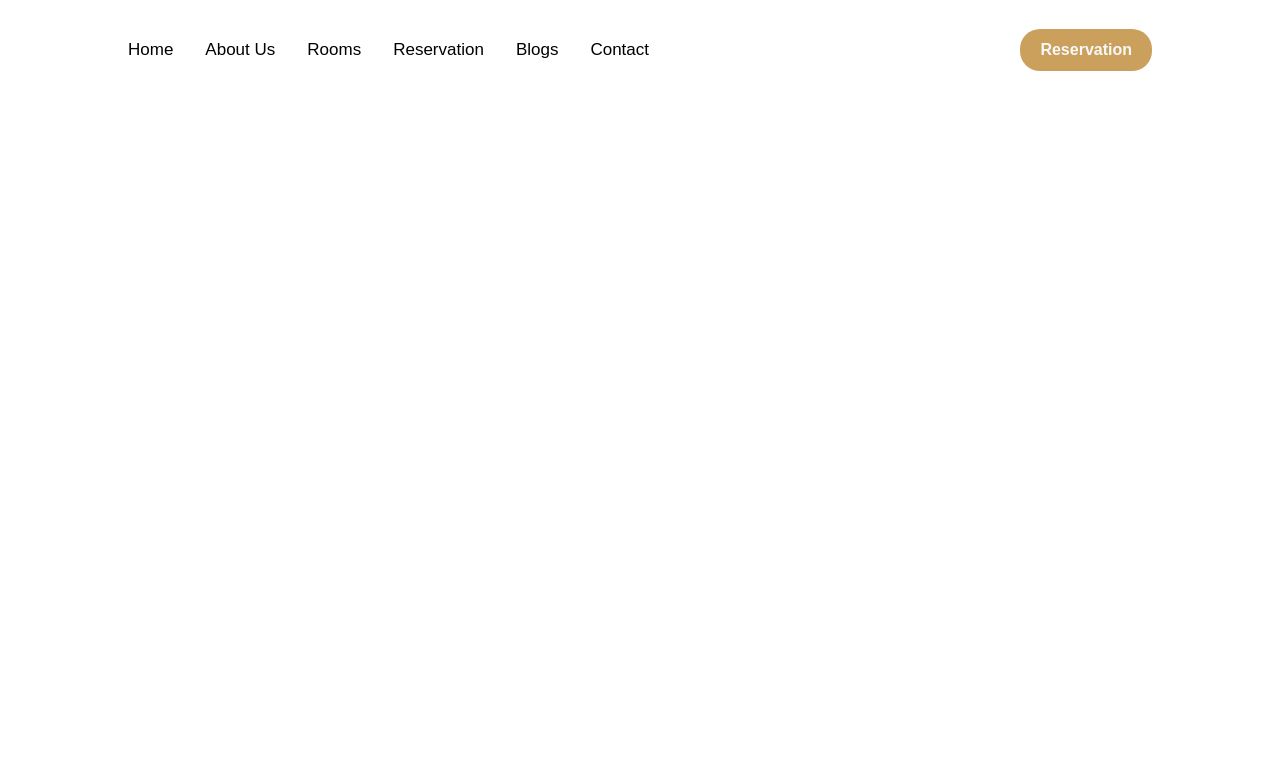
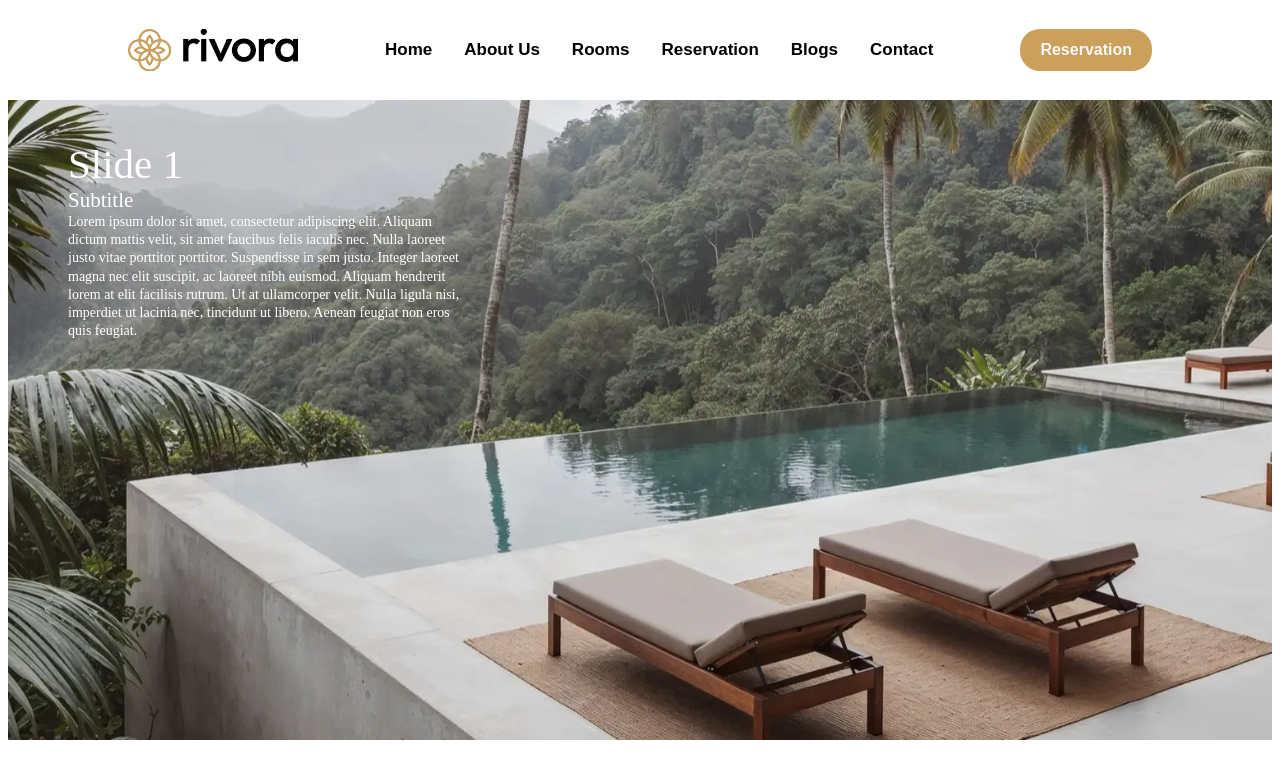
Before and after one commit to Sanket-potle/Sigma-Web-Dev, a plain HTML site: page Project-1/index.html in a window 1280 px wide. Drawn offline with nearby package versions, Linux system fonts and the light colour scheme; a web font is replaced by a local one.

Commit message:
banner changes

```diff
--- /dev/null
+++ b/Project-1/JS/main.js
@@ -0,0 +1,12 @@
+var swiper = new Swiper(".mySwiper", {
+      speed: 600,
+      parallax: true,
+      pagination: {
+        el: ".swiper-pagination",
+        clickable: true,
+      },
+      navigation: {
+        nextEl: ".swiper-button-next",
+        prevEl: ".swiper-button-prev",
+      },
+    });
--- a/Project-1/css/style.css
+++ b/Project-1/css/style.css
@@ -21,11 +21,21 @@ a {
   text-decoration: none;
   color: black;
 }
+html {
+  scroll-behavior: smooth;
+}
+main {
+  padding: 0 8px;
+}
 
 #container {
   width: 80vw;
   height: auto;
   margin: 0 auto;
+}
+
+section {
+  padding: 30px 0;
 }
 
 /* Navbar  */
@@ -64,23 +74,23 @@ nav {
 
 .btn-box button a {
   color: #f8f8f8;
-  transition: 0.3s ease;
   display: inline-block;
-  transition: 0.9s ease-out;
+  transition: 0.5s ease;
 }
 .btn-box:hover button {
   background-color: #574640;
 }
 
-.btn-box a:hover {
+.btn-box:hover a {
   color: #f8f8f8;
-  transform: translateY(30px);
+  transform: translateY(40px);
   background-color: #1b0101;
 }
 
 .menu li a {
   font-family: var(--font-one);
   font-size: 17px;
+  font-weight: 600;
 }
 
 .btn-box {
@@ -96,13 +106,52 @@ nav {
   font-family: var(--font-one);
   width: 100%;
   height: 100%;
-  background-color: transparent;
   color: #f8f8f8;
-  transition: 0.5s ease-in;
-  transform: translateY(100px);
+  transition: 0.5s ease;
+  transform: translateY(-30px);
   opacity: 0;
 }
 .btn-box:hover .nav-btn-hover {
-  transform: translateY(0px);
+  transform: translateY(10px);
   opacity: 1;
 }
+
+/* Hero Banner */
+.swiper {
+  width: 100%;
+  height: 80vh;
+}
+
+.swiper-slide {
+  font-size: 18px;
+  color: #fff;
+  -webkit-box-sizing: border-box;
+  box-sizing: border-box;
+  padding: 40px 60px;
+}
+
+.parallax-bg {
+  position: absolute;
+  left: 0;
+  top: 0;
+  width: 130%;
+  height: 100%;
+  -webkit-background-size: cover;
+  background-size: cover;
+  background-position: center;
+}
+
+.swiper-slide .title {
+  font-size: 41px;
+  font-weight: 300;
+}
+
+.swiper-slide .subtitle {
+  font-size: 21px;
+}
+
+.swiper-slide .text {
+  font-size: 14px;
+  max-width: 400px;
+  line-height: 1.3;
+}
--- a/Project-1/index.html
+++ b/Project-1/index.html
@@ -5,13 +5,14 @@
     <meta charset="UTF-8">
     <meta name="viewport" content="width=device-width, initial-scale=1.0">
     <link rel="stylesheet" href="css/style.css" />
+    <link rel="stylesheet" href="https://cdn.jsdelivr.net/npm/swiper@12/swiper-bundle.min.css" />
     <title>Hotel Site</title>
 </head>
 
 <body>
     <main>
         <nav class="navbar">
-            <!-- <img class="logo" src="assets/logo-black.webp" alt="logo"> -->
+            <img class="logo" src="assets/logo-black.webp" alt="logo">
             <ul class="menu">
                 <li><a href="#">Home</a></li>
                 <li><a href="#">About Us</a></li>
@@ -25,7 +26,69 @@
                 <span class="nav-btn-hover">Reservation</span>
             </div>
         </nav>
+        <!-- Hero Banner  -->
+        <div class="hero-banner">
+            <div style="--swiper-navigation-color: #fff; --swiper-pagination-color: #fff" class="swiper mySwiper">
+                <div class="parallax-bg" style="
+          background-image: url(./assets/banner_1.webp);"></div>
+                <div class="swiper-wrapper">
+                    <div class="swiper-slide">
+                        <div class="title">Slide 1</div>
+                        <div class="subtitle">Subtitle</div>
+                        <div class="text">
+                            <p>
+                                Lorem ipsum dolor sit amet, consectetur adipiscing elit. Aliquam
+                                dictum mattis velit, sit amet faucibus felis iaculis nec. Nulla
+                                laoreet justo vitae porttitor porttitor. Suspendisse in sem justo.
+                                Integer laoreet magna nec elit suscipit, ac laoreet nibh euismod.
+                                Aliquam hendrerit lorem at elit facilisis rutrum. Ut at
+                                ullamcorper velit. Nulla ligula nisi, imperdiet ut lacinia nec,
+                                tincidunt ut libero. Aenean feugiat non eros quis feugiat.
+                            </p>
+                        </div>
+                    </div>
+                    <!-- <div class="parallax-bg" style="
+          background-image: url(./assets/banner_2.webp);"></div> -->
+                    <!-- <div class="swiper-slide">
+                        <div class="title" data-swiper-parallax="-300">Slide 2</div>
+                        <div class="subtitle" data-swiper-parallax="-200">Subtitle</div>
+                        <div class="text" data-swiper-parallax="-100">
+                            <p>
+                                Lorem ipsum dolor sit amet, consectetur adipiscing elit. Aliquam
+                                dictum mattis velit, sit amet faucibus felis iaculis nec. Nulla
+                                laoreet justo vitae porttitor porttitor. Suspendisse in sem justo.
+                                Integer laoreet magna nec elit suscipit, ac laoreet nibh euismod.
+                                Aliquam hendrerit lorem at elit facilisis rutrum. Ut at
+                                ullamcorper velit. Nulla ligula nisi, imperdiet ut lacinia nec,
+                                tincidunt ut libero. Aenean feugiat non eros quis feugiat.
+                            </p>
+                        </div>
+                    </div> -->
+                    <!-- <div class="swiper-slide">
+                        <div class="title" data-swiper-parallax="-300">Slide 3</div>
+                        <div class="subtitle" data-swiper-parallax="-200">Subtitle</div>
+                        <div class="text" data-swiper-parallax="-100">
+                            <p>
+                                Lorem ipsum dolor sit amet, consectetur adipiscing elit. Aliquam
+                                dictum mattis velit, sit amet faucibus felis iaculis nec. Nulla
+                                laoreet justo vitae porttitor porttitor. Suspendisse in sem justo.
+                                Integer laoreet magna nec elit suscipit, ac laoreet nibh euismod.
+                                Aliquam hendrerit lorem at elit facilisis rutrum. Ut at
+                                ullamcorper velit. Nulla ligula nisi, imperdiet ut lacinia nec,
+                                tincidunt ut libero. Aenean feugiat non eros quis feugiat.
+                            </p>
+                        </div>
+                    </div> -->
+                </div>
+                <div class="swiper-button-next"></div>
+                <div class="swiper-button-prev"></div>
+                <!-- <div class="swiper-pagination"></div> -->
+            </div>
+        </div>
+
     </main>
+    <script src="https://cdn.jsdelivr.net/npm/swiper@12/swiper-bundle.min.js"></script>
+    <script src="JS/main.js"></script>
 
 </body>
 
```
Also changed, not shown: Project-1/assets/banner_1.webp (added), Project-1/assets/banner_2.webp (added).
